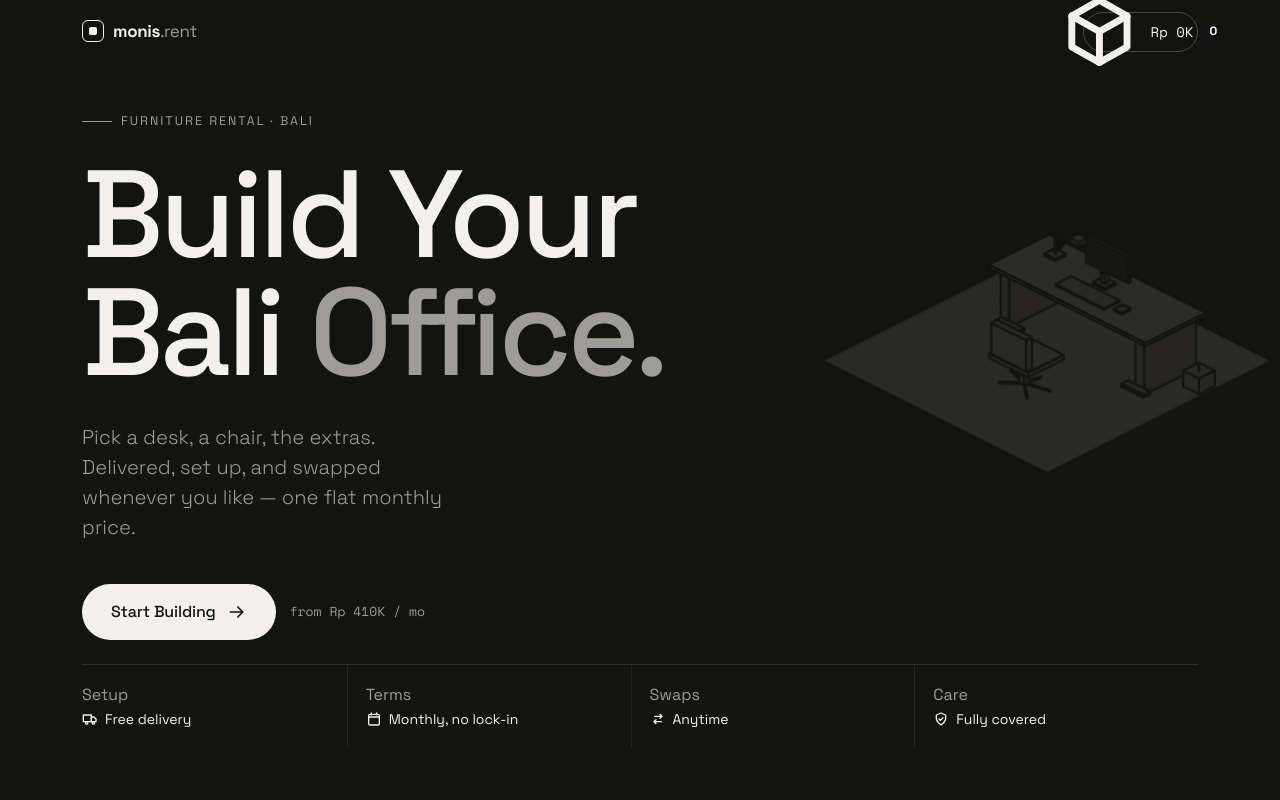
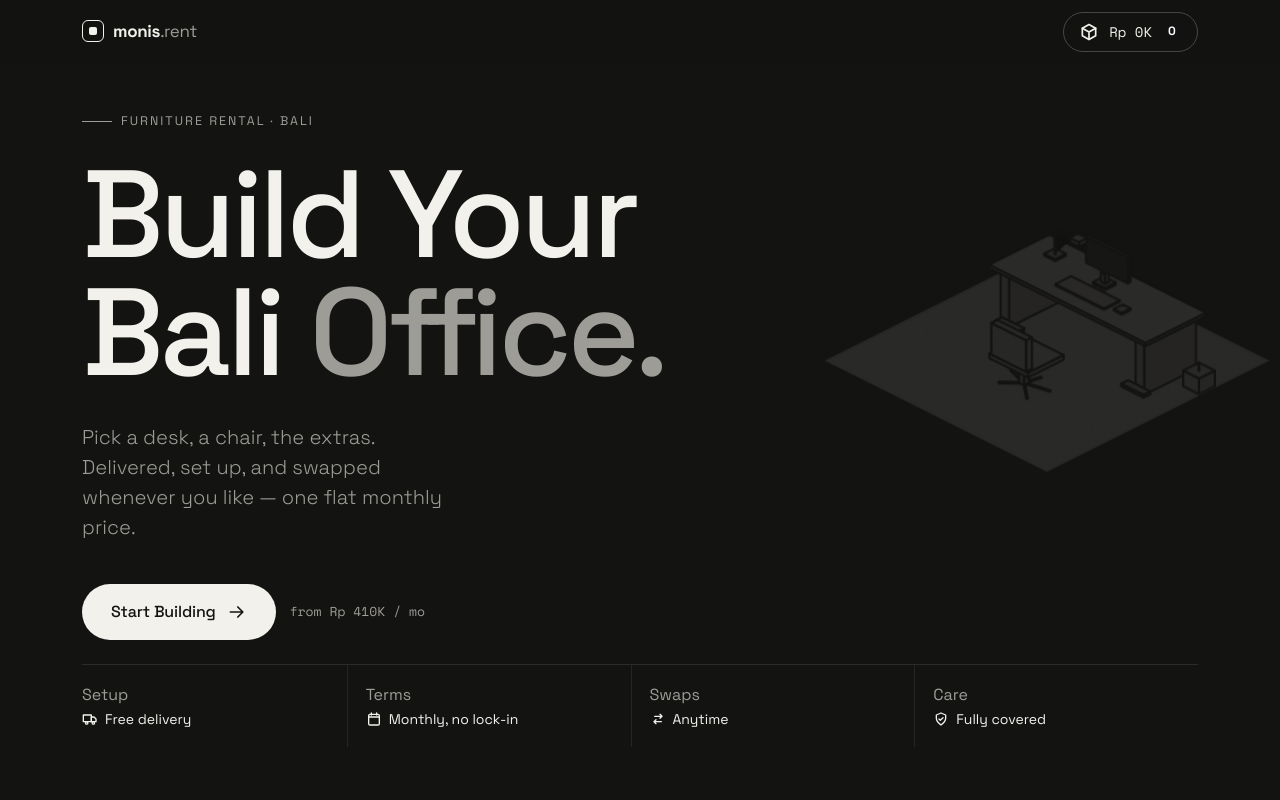
Before and after one commit to gnoxige/monis.rent, a Next.js app: page / in a window 1280 px wide. Shown: the top 800 px of the page. Built offline with nearby package versions, Linux system fonts and the light colour scheme.

Commit message:
Fix header badge icon sizing

```diff
--- a/app/globals.css
+++ b/app/globals.css
@@ -184,6 +184,8 @@ header.bar.on-dark .logo .dot {
 
 .header-summary svg {
   flex: none;
+  width: 20px;
+  height: 20px;
 }
 
 .header-summary-value {
```
